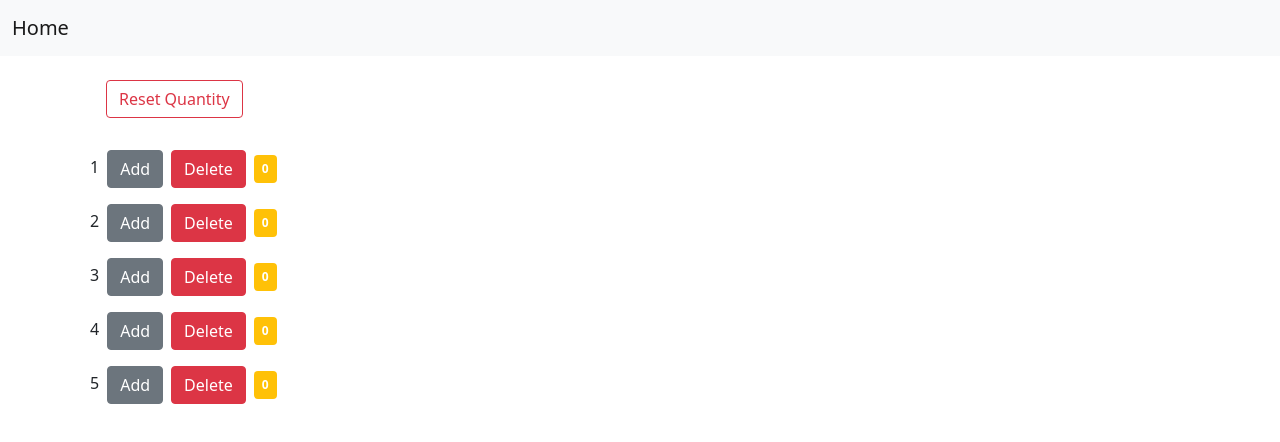
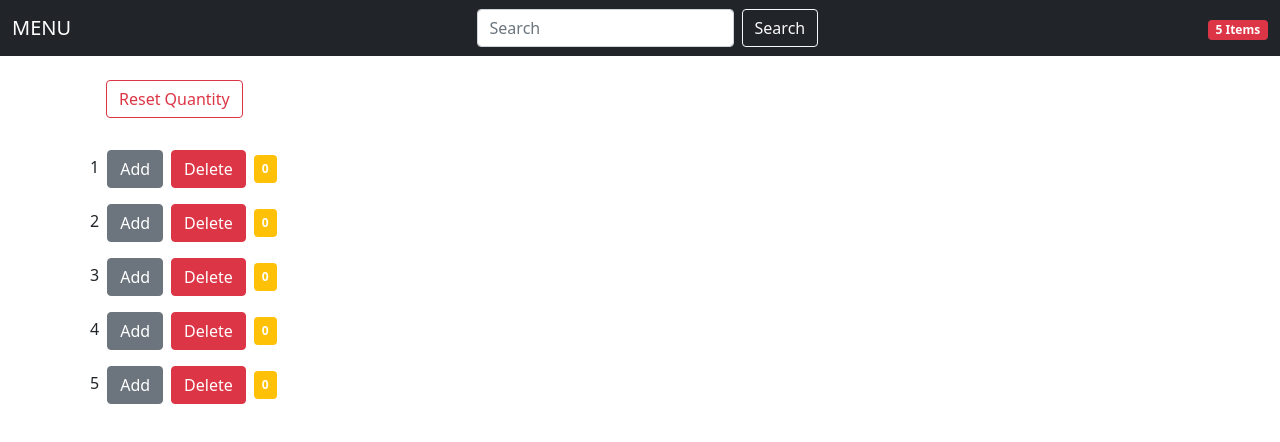
Before and after one commit to anasabufarraj/hello_react, a React (Create React App) app: page / in a window 1280 px wide. Shown: the top 442 px of the page. Built offline with nearby package versions, Linux system fonts and the light colour scheme.

Commit message:
Lifting State Up - items count

```diff
--- a/src/App.js
+++ b/src/App.js
@@ -50,7 +50,7 @@ class App extends Component {
   render() {
     return (
       <React.Fragment>
-        <NavBar />
+        <NavBar items={this.state.counters.length} />
         <main className="container">
           <Counters
             onReset={this.handleReset}
--- a/src/components/navbar.jsx
+++ b/src/components/navbar.jsx
@@ -3,11 +3,27 @@ import React, { Component } from 'react';
 class NavBar extends Component {
   render() {
     return (
-      <nav className="navbar navbar-light bg-light">
+      <nav className="navbar navbar-dark bg-dark">
         <div className="container-fluid">
           <a className="navbar-brand" href="http://localhost:3000/">
-            Home
+            MENU
           </a>
+          <form className="d-flex">
+            <input
+              className="form-control me-2"
+              type="search"
+              placeholder="Search"
+              aria-label="Search"
+            />
+            <button className="btn btn-outline-light" type="submit">
+              Search
+            </button>
+          </form>
+          <span className="text-light">
+            <span className="badge bg-danger">
+              {this.props.items} {this.props.items === 1 ? 'Item' : 'Items'}
+            </span>
+          </span>
         </div>
       </nav>
     );
```
